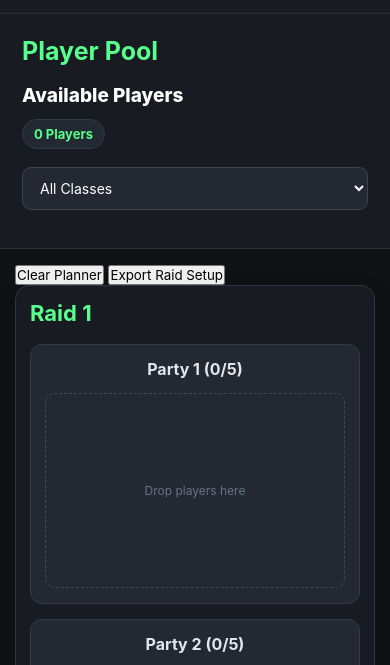
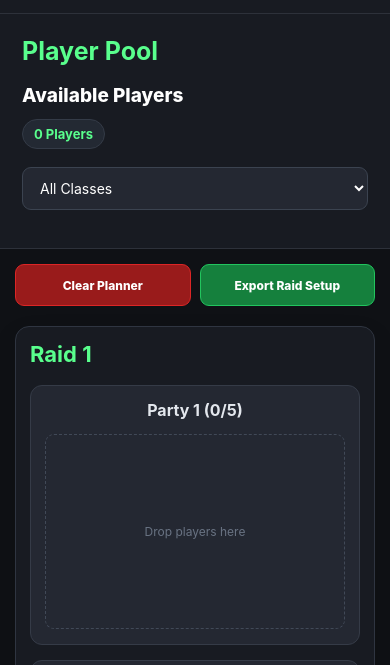
Before and after one commit to agnilrooc-star/risque-guild-manager, a website: page index.html in a window 390 px wide. Shown: the part 104-769 px from the top of the page. Drawn offline with nearby package versions, Linux system fonts and the light colour scheme; no server answers.

Commit message:
Update style.css

```diff
--- a/style.css
+++ b/style.css
@@ -740,3 +740,94 @@ nav {
     background: #242832;
     color: #ffffff;
 }
+/* =========================================
+   PLANNER ACTION BUTTONS
+========================================= */
+
+.planner-actions {
+    display: flex;
+    justify-content: flex-end;
+    align-items: center;
+    flex-wrap: wrap;
+    gap: 12px;
+    margin-bottom: 20px;
+}
+
+.planner-button {
+    min-height: 42px;
+    padding: 10px 18px;
+
+    border-radius: 9px;
+    border: 1px solid transparent;
+
+    color: #ffffff;
+
+    font-size: 14px;
+    font-weight: 800;
+
+    cursor: pointer;
+
+    transition:
+        background 0.2s,
+        border-color 0.2s,
+        transform 0.2s,
+        opacity 0.2s;
+}
+
+.planner-button:hover {
+    transform: translateY(-2px);
+}
+
+.planner-button:disabled {
+    opacity: 0.6;
+    cursor: wait;
+    transform: none;
+}
+
+.clear-button {
+    background: #991b1b;
+    border-color: #dc2626;
+}
+
+.clear-button:hover {
+    background: #dc2626;
+    border-color: #ef4444;
+}
+
+.export-button {
+    background: #15803d;
+    border-color: #22c55e;
+}
+
+.export-button:hover {
+    background: #22c55e;
+    border-color: #59ff8d;
+    color: #101317;
+}
+
+
+/* Export cleanup */
+
+.exporting-planner .sortable-ghost,
+.exporting-planner .sortable-chosen {
+    opacity: 1;
+    transform: none;
+}
+
+
+/* Mobile buttons */
+
+@media (max-width: 600px) {
+
+    .planner-actions {
+        display: grid;
+        grid-template-columns: 1fr 1fr;
+        gap: 9px;
+    }
+
+    .planner-button {
+        width: 100%;
+        padding: 10px 8px;
+        font-size: 12px;
+    }
+}
```
